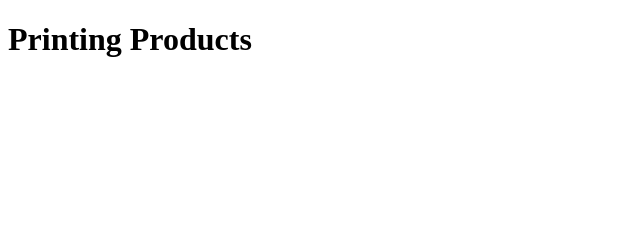
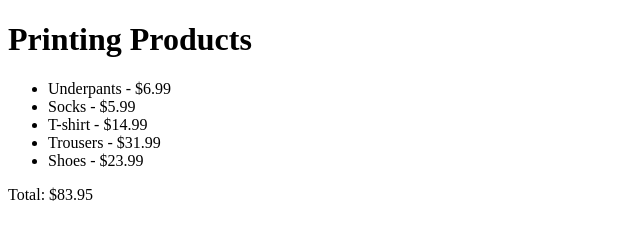
Before and after one commit to Yigaue/MDN, a plain HTML site: page products.html in a window 1280 px wide. Shown: the whole page, without its empty margins (0-640 px from the left). Drawn offline with Linux system fonts and the light colour scheme.

Commit message:
print products

```diff
--- a/products.html
+++ b/products.html
@@ -6,6 +6,9 @@
     </head>
     <body>
         <h1>Printing Products</h1>
+        <ul class="output">
+        </ul>
+         <p>tytututu</p>
     </body>
     <script src="products.js"></script>
 </html>
--- a/products.js
+++ b/products.js
@@ -1,5 +1,22 @@
 let products = ['Underpants:6.99', 'Socks:5.99', 'T-shirt:14.99', 'Trousers:31.99', 'Shoes:23.99'];
+const list = document.querySelector('ul');
+const totalBox = document.querySelector('p');
+totalBox.textContent = '';
+let total = 0;
+let name = [];
+let price = [];
+list.innerHTML = '';
+for (let i = 0; i < products.length; i++) {// number 2
+    let split = products[i].split(':');
+    let name = split[0];
+    let price = Number(split[1]);
+    total += price;
 
-for (let i = 0; i < products.length; i++) {
-    // number 2
+     // number 5
+  let itemText = name + ' - $' + price;
+
+  const listItem = document.createElement('li');
+  listItem.textContent = itemText;
+  list.appendChild(listItem);
 }
+totalBox.textContent = 'Total: $' + total.toFixed(2);
```
Also changed, not shown: 1 other file.
